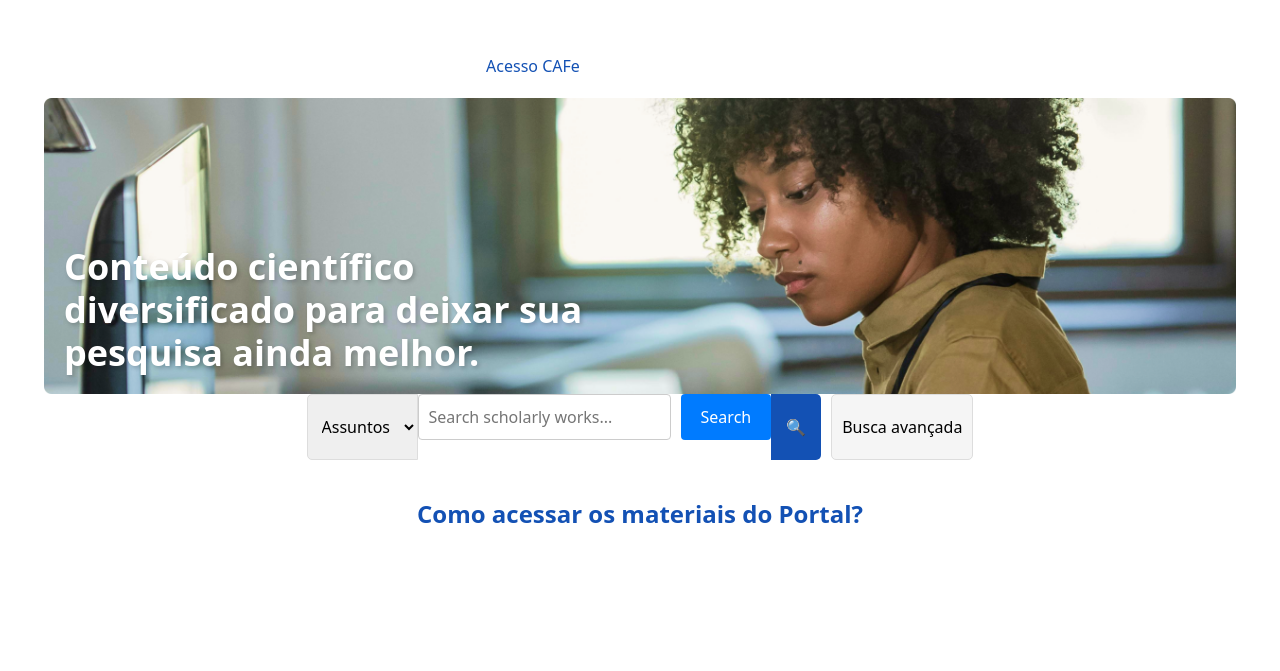
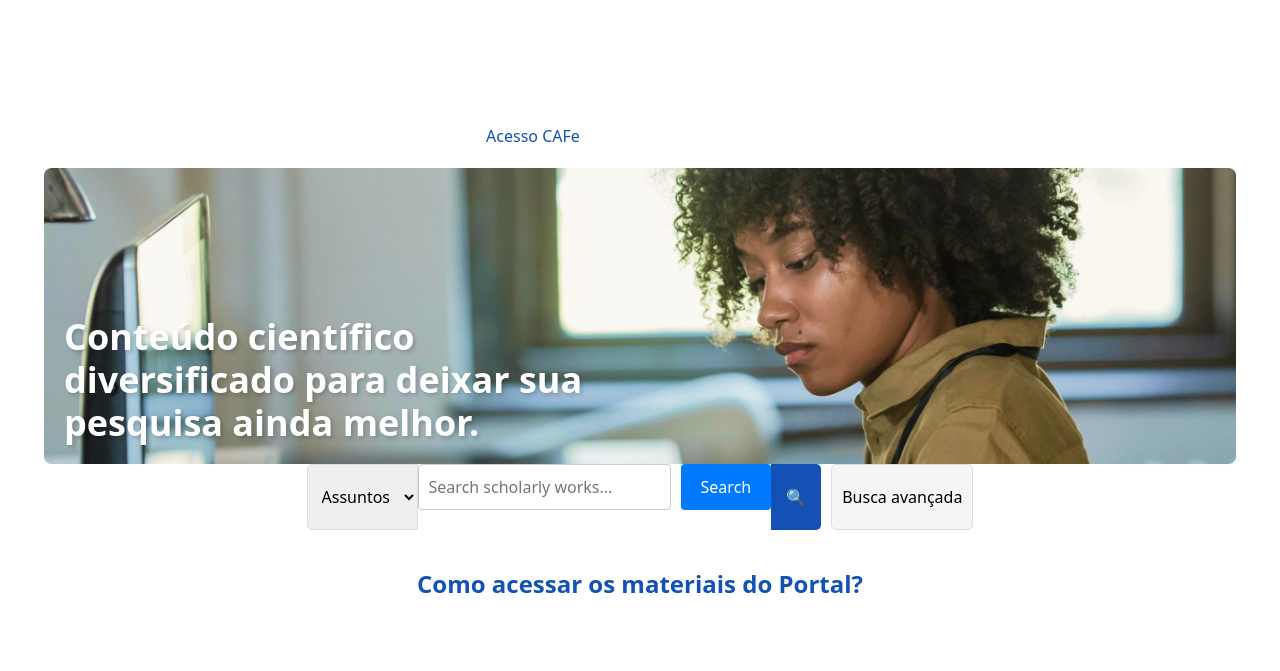
Before and after one commit to fernandesbarreto/capes-hacka, a React (Create React App) app in the folder capes/: page /home in a window 1280 px wide. Shown: the part 110-781 px from the top of the page. Built offline with nearby package versions, Linux system fonts and the light colour scheme; a web font is replaced by a local one.

Commit message:
CHORE: greater padding

```diff
--- a/capes/src/App.css
+++ b/capes/src/App.css
@@ -39,7 +39,7 @@ body,
 
 .main-content {
   flex: 1;
-  padding-top: 80px;
+  padding-top: 150px;
 }
 
 @keyframes App-logo-spin {
```
